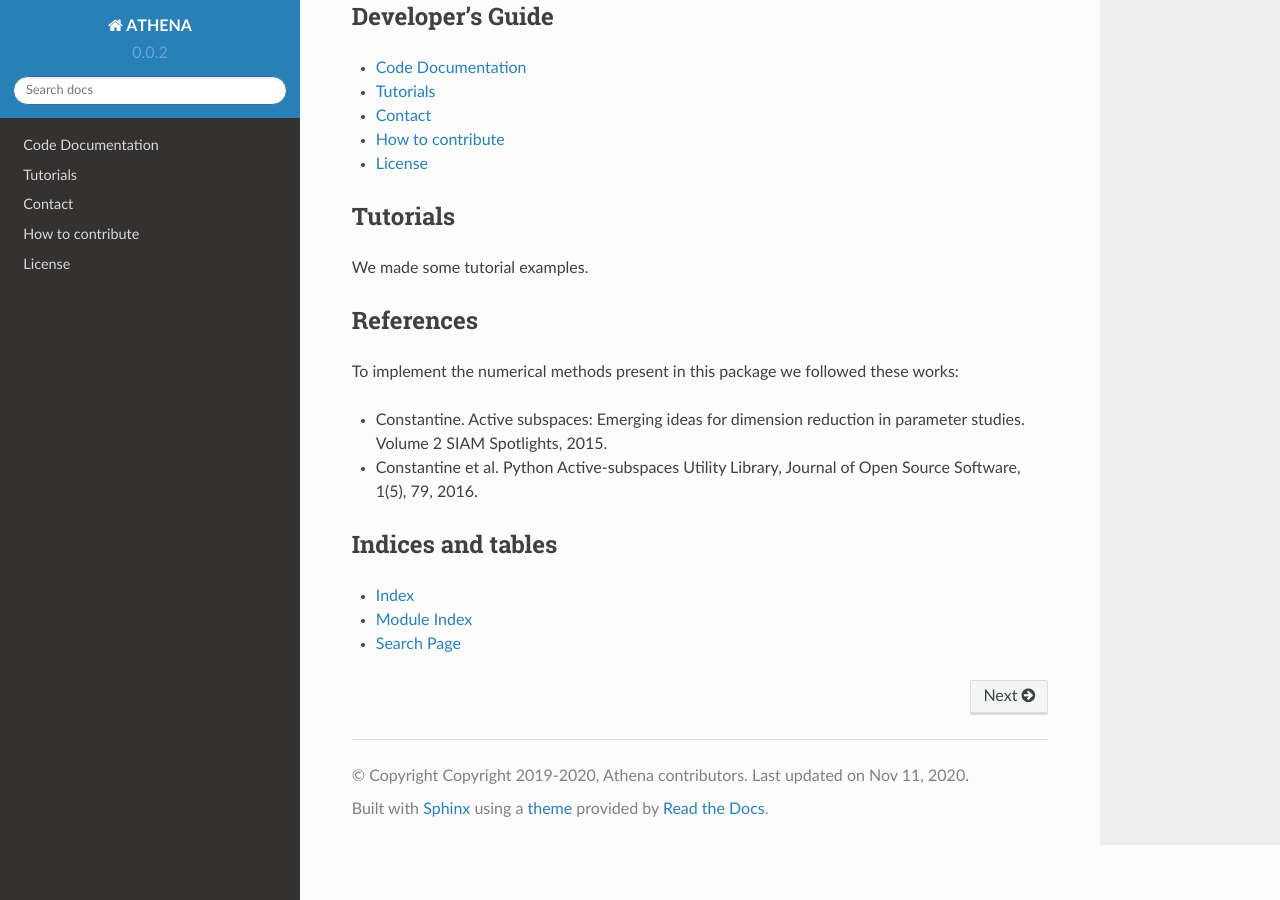
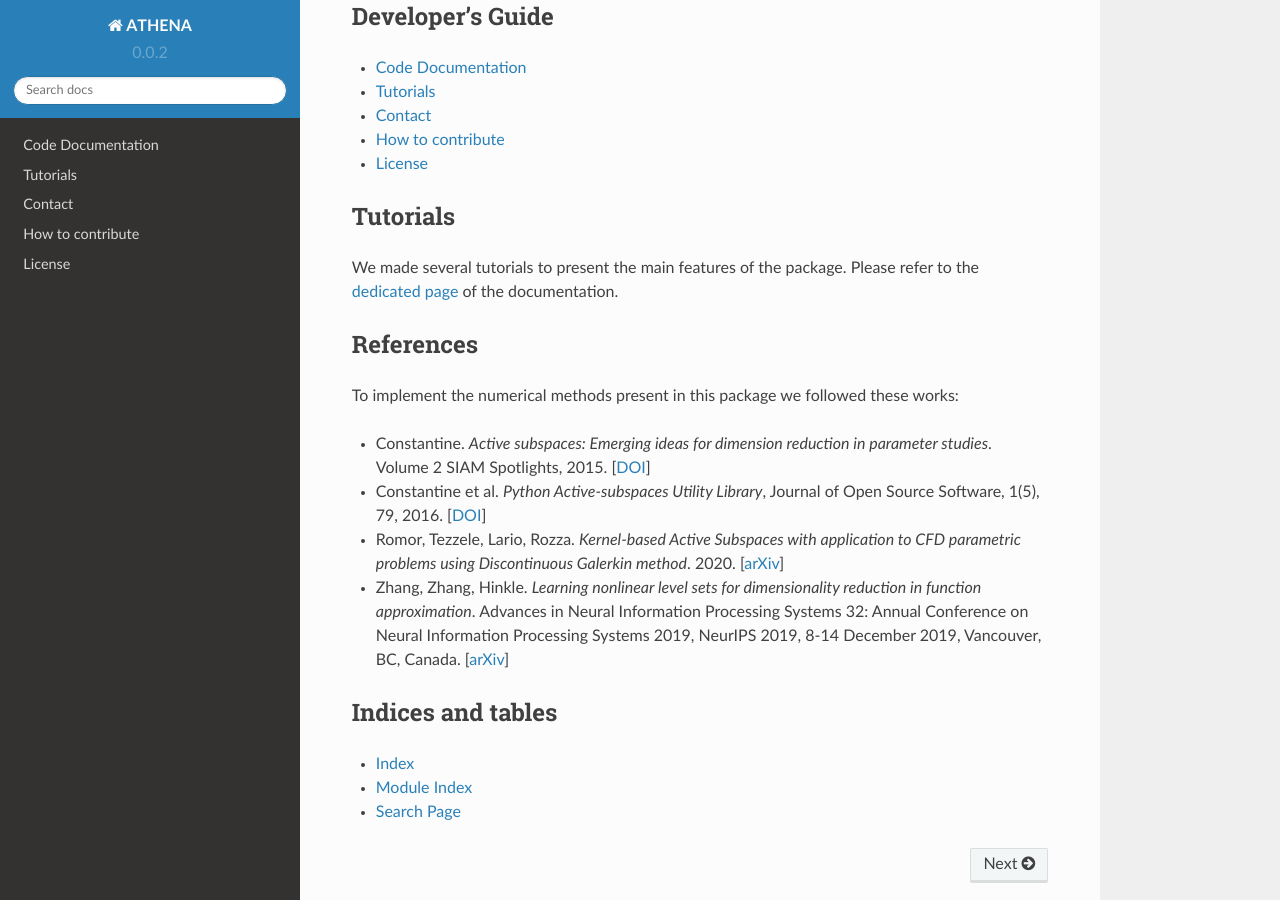
Before and after one commit to mathLab/ATHENA, a Sphinx documentation site: the page built from docs/source/index.rst, in a window 1280 px wide and 900 px high, scrolled down 1182 px. Built offline with Sphinx 7.4.7 and the Read the Docs theme 2.0.0, drawn with Linux system fonts in a browser that asks for light colours; formulas are drawn with MathJax 3; some of the changed text lies outside the part shown.

Commit message:
add logo in docs, fix tutorials rst, complete dependencies

```diff
--- a/docs/source/index.rst
+++ b/docs/source/index.rst
@@ -1,5 +1,10 @@
 Welcome to ATHENA's documentation!
 ===================================================
+
+.. image:: _static/logo_athena.png
+   :height: 150px
+   :width: 150 px
+   :align: right
 
 ATHENA: Advanced Techniques for High dimensional parameter spaces to Enhance Numerical Analysis
 
@@ -11,7 +16,7 @@
 
 Installation
 --------------------
-ATHENA requires requires numpy, matplotlib, sphinx (for the documentation) and nose (for local test). The code is compatible with Python 3.6 and above. It can be installed directly from the source code.
+ATHENA requires requires numpy, matplotlib, scipy, torch, GPy, GPyOpt, sphinx (for the documentation) and nose (for local test). The code is compatible with Python 3.6 and above. It can be installed directly from the source code available at the official GitHub `repository <https://github.com/mathLab/ATHENA>`_.
 
 
 Installing from source
@@ -55,16 +60,17 @@
 Tutorials
 --------------------
 
-We made some tutorial examples.
+We made several tutorials to present the main features of the package. Please refer to the :doc:`dedicated page <tutorials>` of the documentation.
 
 
 References
 --------------------
 To implement the numerical methods present in this package we followed these works:
 
-- Constantine. Active subspaces: Emerging ideas for dimension reduction in parameter studies. Volume 2 SIAM Spotlights, 2015.
-- Constantine et al. Python Active-subspaces Utility Library, Journal of Open Source Software, 1(5), 79, 2016.
-
+- Constantine. *Active subspaces: Emerging ideas for dimension reduction in parameter studies*. Volume 2 SIAM Spotlights, 2015. [`DOI <https://doi.org/10.1137/1.9781611973860>`_]
+- Constantine et al. *Python Active-subspaces Utility Library*, Journal of Open Source Software, 1(5), 79, 2016. [`DOI <https://doi.org/10.21105/joss.00079>`_]
+- Romor, Tezzele, Lario, Rozza. *Kernel-based Active Subspaces with application to CFD parametric problems using Discontinuous Galerkin method*. 2020. [`arXiv <https://arxiv.org/abs/2008.12083>`_]
+- Zhang, Zhang, Hinkle. *Learning nonlinear level sets for dimensionality reduction in function approximation*. Advances in Neural Information Processing Systems 32: Annual Conference on Neural Information Processing Systems 2019, NeurIPS 2019, 8-14 December 2019, Vancouver, BC, Canada. [`arXiv <https://arxiv.org/abs/1902.10652>`_]
 
 
 Indices and tables
--- a/docs/source/tutorials.rst
+++ b/docs/source/tutorials.rst
@@ -6,7 +6,6 @@
 - `Tutorial 1 <tutorial1intro.html>`_ shows how active subspaces studies are performed.
 - `Tutorial 2 <tutorial2gradients.html>`_ shows how to compute the gradients from an input-output dataset.
 - `Tutorial 3 <tutorial3response.html>`_ shows how to design response surfaces with active subspaces and Gaussian process regression.
-- `Tutorial 4 <tutorial4inverse.html>`_ shows how to employ the active subspaces
-property to sample from surrogate posteriors.
+- `Tutorial 4 <tutorial4inverse.html>`_ shows how to employ the active subspaces property to sample from surrogate posteriors.
 - `Tutorial 5 <tutorial5spde.html>`_ shows how to employ the active subspaces property to vectorial outputs.
 - `Tutorial 6 <tutorial6kas.html>`_ shows how to study the presence of a kernel-based active subspace.
```
Also changed, not shown: docs/source/_static/logo_athena.png (added).
